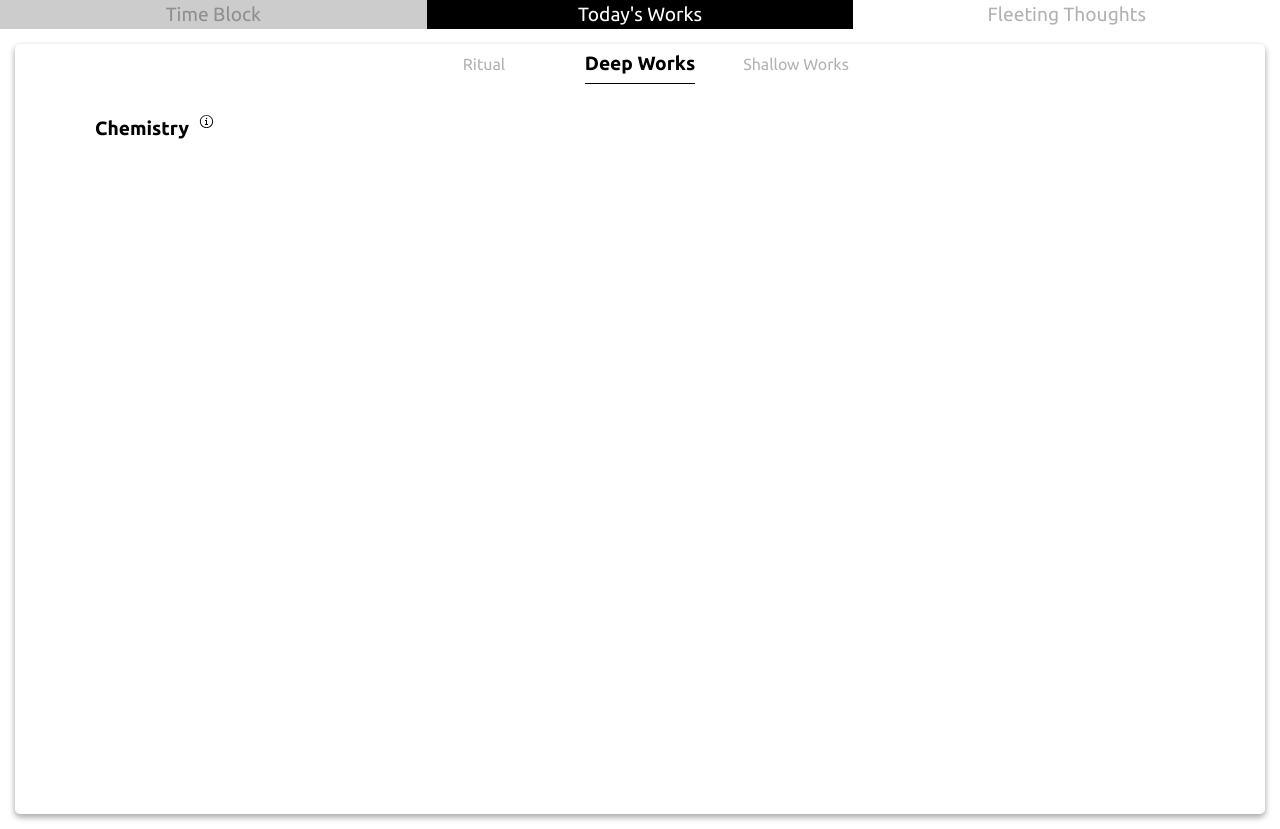
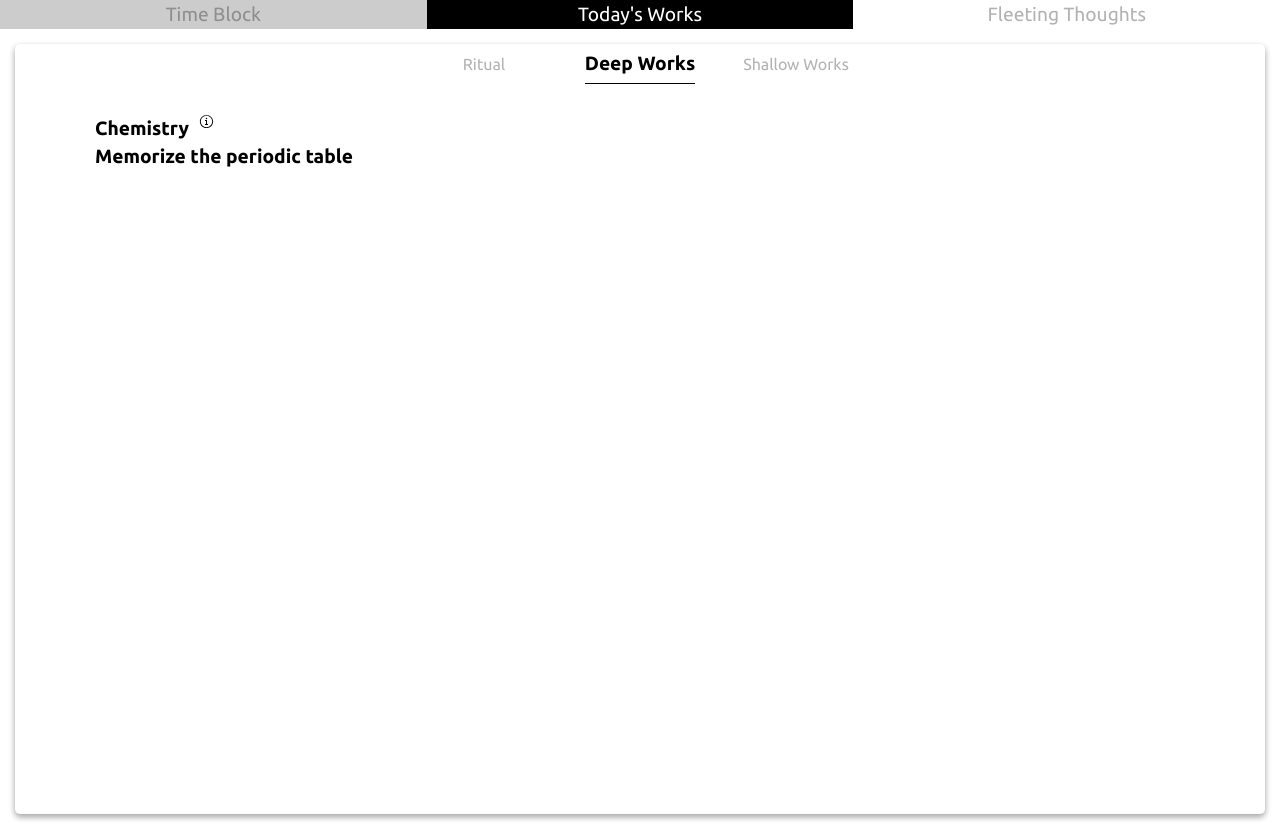
Before and after one commit to kkmm26/deep-work, a React (Vite) app: page / in a window 1280 px wide. Built offline with nearby package versions, Linux system fonts and the light colour scheme.

Commit message:
fix css font overriding

```diff
--- a/src/components/TaskEntryForm/TaskEntryForm.jsx
+++ b/src/components/TaskEntryForm/TaskEntryForm.jsx
@@ -143,11 +143,8 @@ const CreateButton = styled.button`
 `;
 
 const DescriptionTextArea = styled.textarea`
-    font-size: 0.9rem;
-    width: 100%;
     height: 70px;
     resize: none;
-    padding-left: 6px;
     margin-top: 20px;
 `;
 
--- a/src/components/TodayWork/DeepWorks/MainTask.jsx
+++ b/src/components/TodayWork/DeepWorks/MainTask.jsx
@@ -1,5 +1,17 @@
-function MainTask({children}) {
-    return <></>
+import styled from "styled-components";
+import TaskHeader from "./TaskHeader";
+
+function MainTask({ children }) {
+    return (
+        <Wrapper>
+            <TaskHeader hasDesc={false}>{children}</TaskHeader>
+        </Wrapper>
+    );
 }
 
-export default MainTask
+const Wrapper = styled.div`
+    font-size: 1.2rem;
+    font-weight: 700;
+`;
+
+export default MainTask;
--- a/src/components/TodayWork/DeepWorks/Subject.jsx
+++ b/src/components/TodayWork/DeepWorks/Subject.jsx
@@ -1,11 +1,23 @@
+import styled from "styled-components";
 import TaskHeader from "./TaskHeader";
 
-function Subject({children}) {
+function Subject({ children }) {
     return (
-        <TaskHeader hasDesc={true}>{children}</TaskHeader>
+        <Wrapper>
+            <TaskHeader hasDesc={true}>{children}</TaskHeader>
+        </Wrapper>
     );
 }
 
+const Wrapper = styled.div`
+    font-size: 1.2rem;
+    font-weight: 700;
+
+    /* & > * {
+        font-size: 1.2rem;
+        font-weight: 700;
+    } */
+`;
 
 
 export default Subject;
--- a/src/components/TodayWork/DeepWorks/TaskHeader.jsx
+++ b/src/components/TodayWork/DeepWorks/TaskHeader.jsx
@@ -7,12 +7,12 @@ import PlusButton from "../../Buttons/PlusButton.jsx";
 function TaskHeader({children, hasDesc}) {
     return (
         <Wrapper>
-            <SubjectTitle>
+            <Title>
                 <ChevronDownIconWrapper>
                     <ChevronDownIcon />
                 </ChevronDownIconWrapper>
                 {children}
-            </SubjectTitle>
+            </Title>
             {hasDesc && <DescriptionIcon />}
             <PlusButton variant="Task Header" />
         </Wrapper>
@@ -40,12 +40,11 @@ const Wrapper = styled.div`
     }
 `;
 
-const SubjectTitle = styled.h3`
+const Title = styled.h3`
     display: flex;
     gap: 5px;
     align-items: center;
-    font-size: 1.2rem;
-    font-weight: 700;
+
     &:hover ${ChevronDownIconWrapper} {
         visibility: visible;
     }
--- a/src/index.css
+++ b/src/index.css
@@ -1,19 +1,16 @@
 @import url("https://fonts.googleapis.com/css2?family=Ubuntu:ital,wght@0,300;0,400;0,500;0,700;1,300;1,400;1,500;1,700&display=swap");
 
-html {
+html,
+body {
     height: 100%;
+    font-weight: 400;
+    font-style: normal;
+    font-size: 16px;
+    font-family: "Ubuntu", sans-serif;
 }
 
-
-* {
-      font-family: "Ubuntu", sans-serif;
-  font-weight: 400;
-  font-style: normal;
-    font-size: 16px;
-}
-
-input {
-  width: 100%;
+input, textarea {
+    width: 100%;
     padding-left: 6px;
     font-size: 0.9rem;
     border: 1px solid black;
@@ -21,5 +18,5 @@ input {
 }
 
 input:focus {
-  outline-offset: 1px;
+    outline-offset: 1px;
 }
```
